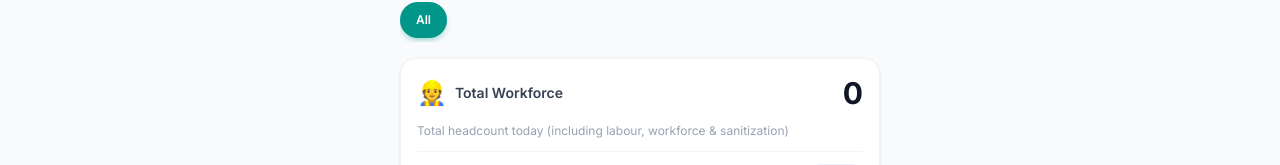
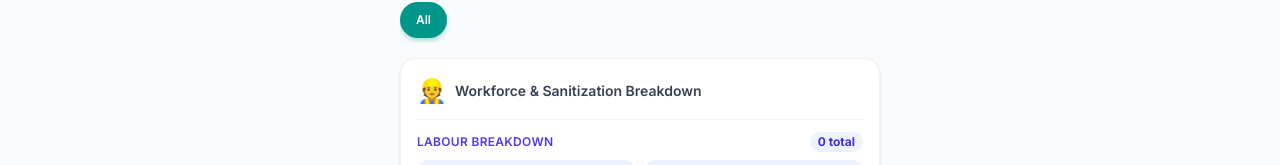
Before and after one commit to arjunsummitppcgit/man-management, a Next.js app: page / in a window 1280 px wide. Shown: the part 180-345 px from the top of the page. Built offline with nearby package versions, Linux system fonts and the light colour scheme; no server answers; the database is empty.

Commit message:
feat: remove total workforce total and show title only

```diff
--- a/src/app/page.tsx
+++ b/src/app/page.tsx
@@ -258,22 +258,13 @@
 
       {/* KPI Cards Grid */}
       <div className="px-4 mb-4 space-y-3">
+        {/* Workforce KPI — Full-width expanded card with breakdowns */}
+        <div className="bg-white rounded-2xl p-4 shadow-sm border border-gray-100 hover:shadow-md transition-shadow">
+          <div className="flex items-center gap-2 mb-3">
+            <span className="text-2xl">👷</span>
+            <span className="text-sm font-semibold text-gray-700">Workforce & Sanitization Breakdown</span>
+          </div>
 
-        {/* Workforce KPI — Full-width expanded card with labour breakdown */}
-        <div className="bg-white rounded-2xl p-4 shadow-sm border border-gray-100 hover:shadow-md transition-shadow">
-          {/* Header row */}
-          <div className="flex items-center justify-between mb-3">
-            <div className="flex items-center gap-2">
-              <span className="text-2xl">👷</span>
-              <span className="text-sm font-semibold text-gray-700">Total Workforce</span>
-            </div>
-            <span className="text-3xl font-bold text-gray-900">
-              {((kpis?.totalWorkforce ?? 0) + (kpis?.sanitizationTotal ?? 0))}
-            </span>
-          </div>
-          <p className="text-xs text-gray-400 mb-3">Total headcount today (including labour, workforce & sanitization)</p>
-
-          {/* Labour sub-categories */}
           <div className="border-t border-gray-100 pt-3">
             <div className="flex items-center justify-between mb-2">
               <p className="text-xs font-semibold text-indigo-600 uppercase tracking-wide">Labour Breakdown</p>
```
